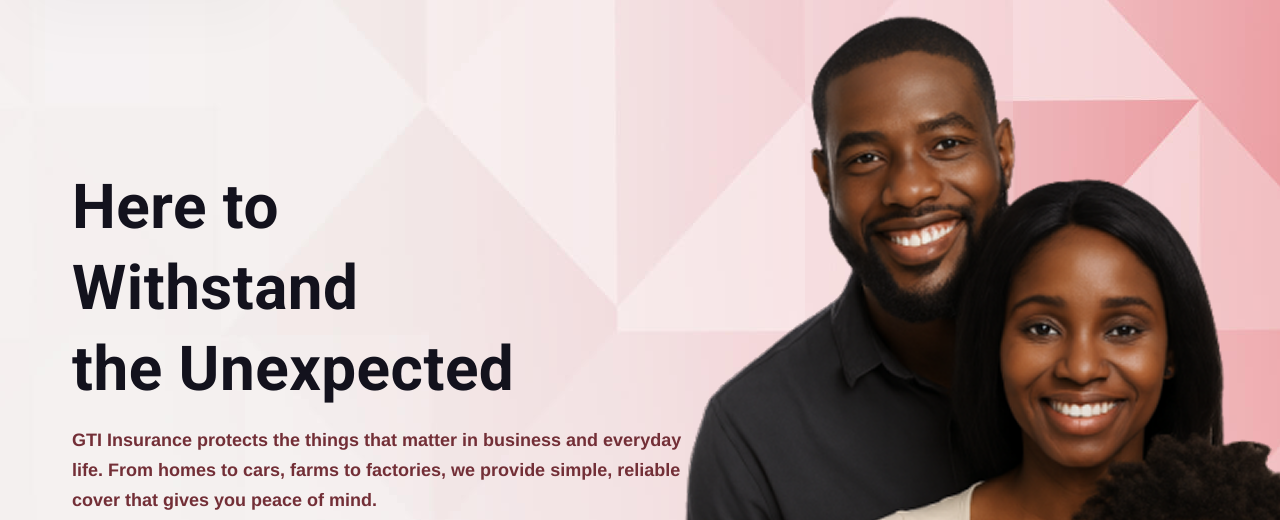
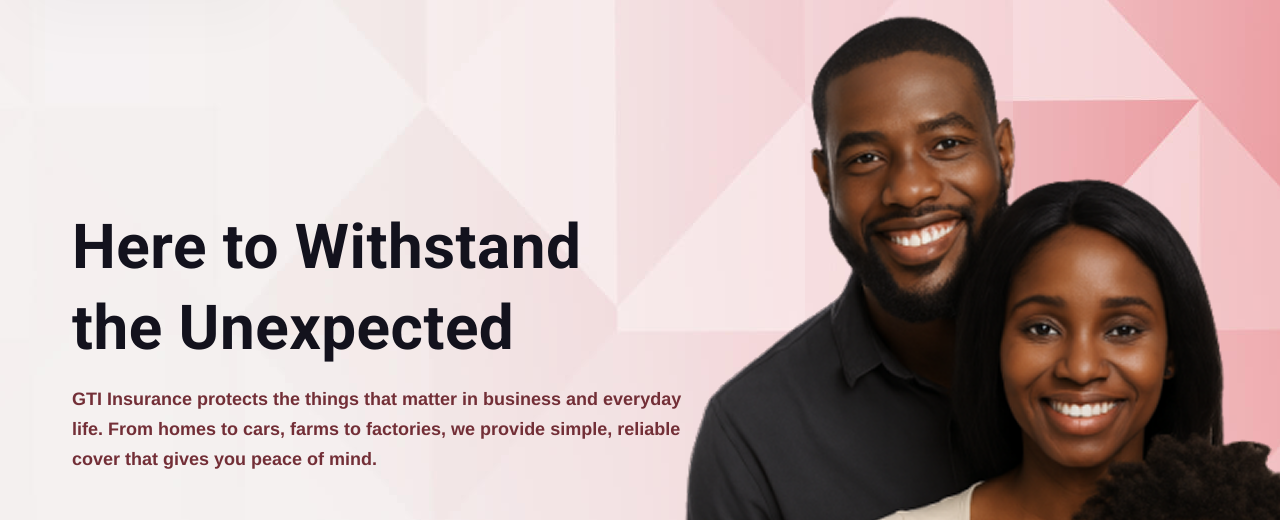
Before and after one commit to techfrolicayaz/GTI-Insurance-site, a plain HTML site: page index.html in a window 1280 px wide. Shown: the part 271-791 px from the top of the page. Drawn offline with Linux system fonts and the light colour scheme; files whose address does not match are found by name.

Commit message:
Slider text

```diff
--- a/index.html
+++ b/index.html
@@ -215,7 +215,7 @@
             data-y="['middle','middle','middle','middle']"
             data-textalign="['top','top','top','top']"
             data-frames='[{"delay":1000,"speed":1500,"frame":"0","from":"y:[-100%];z:0;","to":"o:1;","ease":"Power3.easeInOut"}]'>
-            <h1 class="title">Here to <br> Withstand <br> the Unexpected</h1>
+            <h1 class="title">Here to Withstand <br> the Unexpected</h1>
             <span class="sub-title d-block mt-3 mb-2">GTI Insurance protects the things that matter in business and everyday life. From homes to cars, farms to factories, we provide simple, reliable cover that gives you peace of mind.</span>
           </div>
 
@@ -280,7 +280,7 @@
             data-y="['middle','middle','middle','middle']"
             data-textalign="['top','top','top','top']"
             data-frames='[{"delay":1000,"speed":1500,"frame":"0","from":"y:[-100%];z:0;","to":"o:1;","ease":"Power3.easeInOut"}]'>
-            <h1 class="title">Here to <br> Withstand <br> the Unexpected</h1>
+            <h1 class="title">Here to Withstand <br> the Unexpected</h1>
             <span class="sub-title d-block mt-3 mb-2">GTI Insurance protects the things that matter in business and everyday life. From homes to cars, farms to factories, we provide simple, reliable cover that gives you peace of mind.</span>
           </div>
 
```
